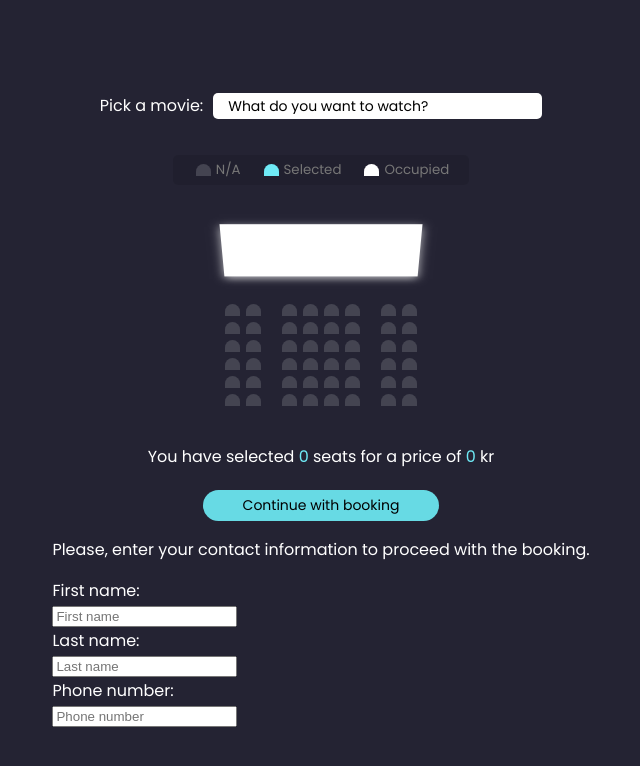
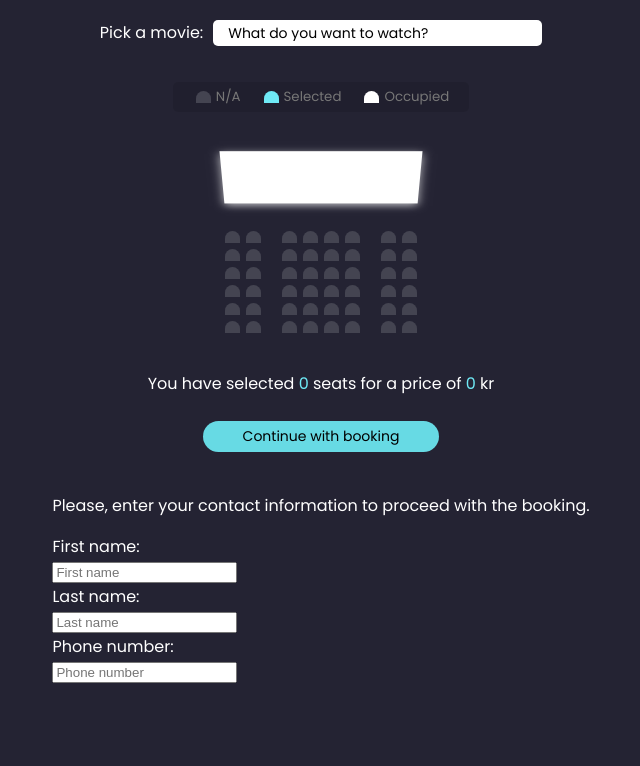
Before and after one commit to jesscampb/MovieSeatBooker, a React (Vite) app: page / in a window 1280 px wide. Shown: the top 766 px of the page, without its empty margins (319-959 px from the left). Built offline with nearby package versions, Linux system fonts and the light colour scheme; data requests are answered from the project's data file.

Commit message:
Fixed some styling

```diff
--- a/src/components/BookingForm.scss
+++ b/src/components/BookingForm.scss
@@ -0,0 +1,3 @@
+.booking-container {
+    margin: 5px 0 20px;
+}
--- a/src/components/ProceedToDetailsButton.scss
+++ b/src/components/ProceedToDetailsButton.scss
@@ -1,7 +1,10 @@
+.button-container {
+  margin: 20px 0;
+}
+
 .primary-button {
   background-color: hsl(185 70% 65%);
   padding: 5px 40px;
-  margin-top: 16px;
   border-style: none;
   border-radius: 20px;
   font-family: 'Poppins';
--- a/src/global.scss
+++ b/src/global.scss
@@ -16,5 +16,5 @@ body {
   flex-direction: column;
   align-items: center;
   justify-content: center;
-  height: 100vh;
+  // height: 100vh;
 }
```
